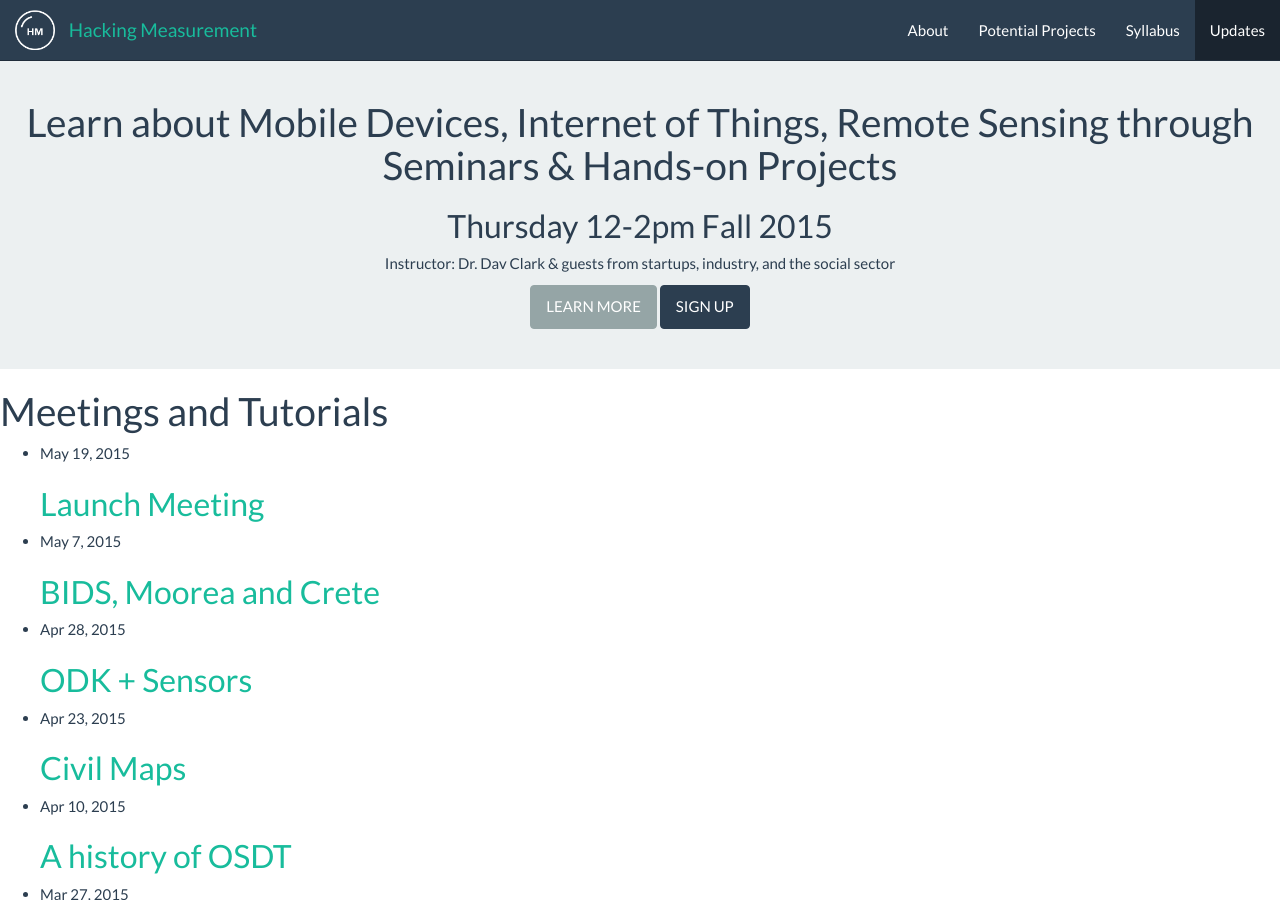
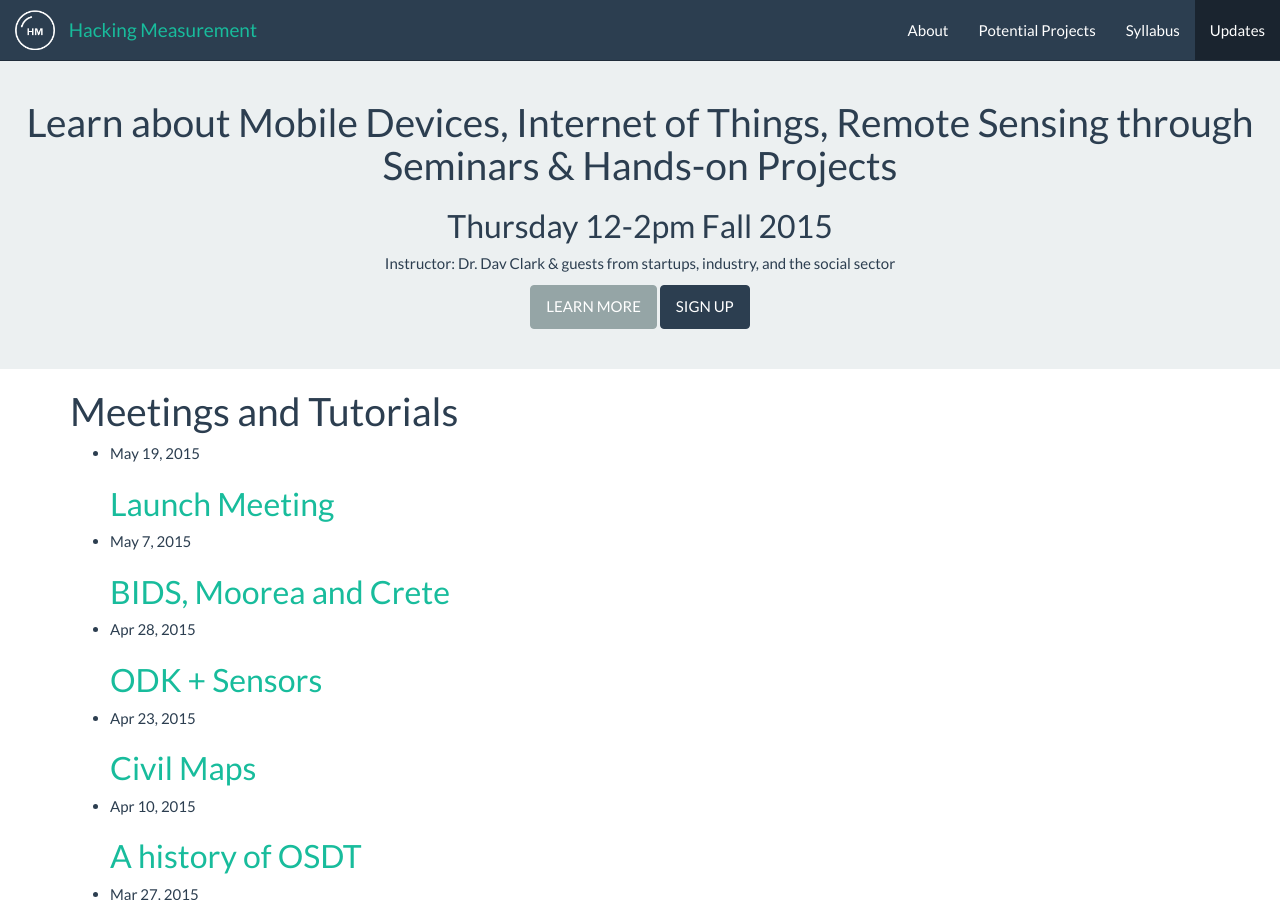
Before and after one commit to BIDS-collaborative/hackingmeasurement.github.io, a Jekyll site: the page built from updates.html, in a window 1280 px wide and 900 px high. Built offline with Jekyll 4.4.1, drawn with Linux system fonts in a browser that asks for light colours.

Commit message:
Continuing minor fixes

```diff
--- a/_includes/header.html
+++ b/_includes/header.html
@@ -9,7 +9,7 @@
         <span class="icon-bar"></span>
         <span class="icon-bar"></span>
       </button>
-      <a class="navbar-brand" href="/"><span class="navbar-image"><img src="../images/LogoHM_w.png"> {{ site.title }}</span></a>
+      <a class="navbar-brand" href="/"><span class="navbar-image"><img src="/images/LogoHM_w.png"> {{ site.title }}</span></a>
     </div>
     <div id="navbar" class="navbar-collapse collapse">
       <ul class="nav navbar-nav navbar-right">
--- a/_layouts/meeting.html
+++ b/_layouts/meeting.html
@@ -1,7 +1,7 @@
 ---
 layout: default
 ---
-<div class="post">
+<div class="container">
 
   <header class="post-header">
     <h1 class="post-title">{{ page.title }}</h1>
@@ -15,3 +15,4 @@ layout: default
   </article>
 
   {% include disqus.html %}
+</div>
--- a/_layouts/post.html
+++ b/_layouts/post.html
@@ -1,7 +1,7 @@
 ---
 layout: default
 ---
-<div class="post">
+<div class="container">
 
   <header class="post-header">
     <h1 class="post-title">{{ page.title }}</h1>
--- a/updates.html
+++ b/updates.html
@@ -2,6 +2,7 @@
 title: Updates
 layout: default
 ---
+<div class="container">
     <h1>Meetings and Tutorials</h1>
 
     <ul class="post-list">
@@ -17,3 +18,4 @@ layout: default
     </ul>
 
     <p class="rss-subscribe">subscribe <a href="{{ "/feed.xml" | prepend: site.baseurl }}">via RSS</a></p>
+</div>
```
Also changed, not shown: _layouts/page.html (+2 -7 lines). Lines whose indentation alone changed are shown as unchanged.
